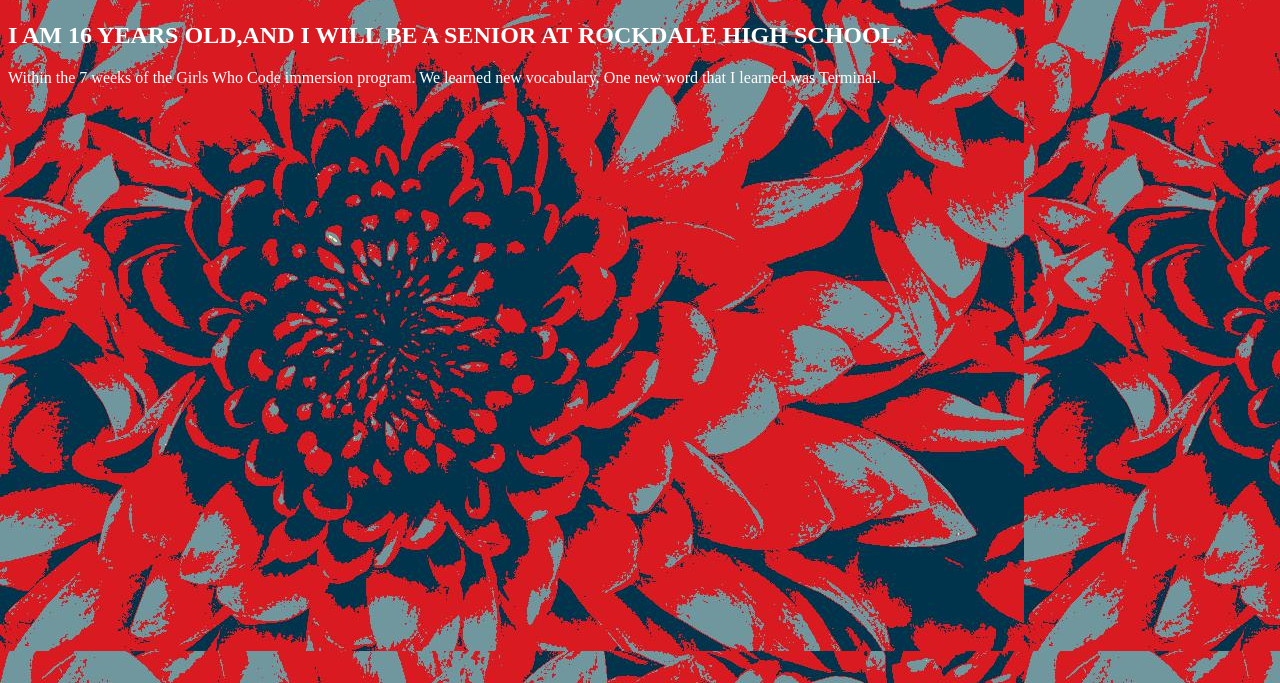
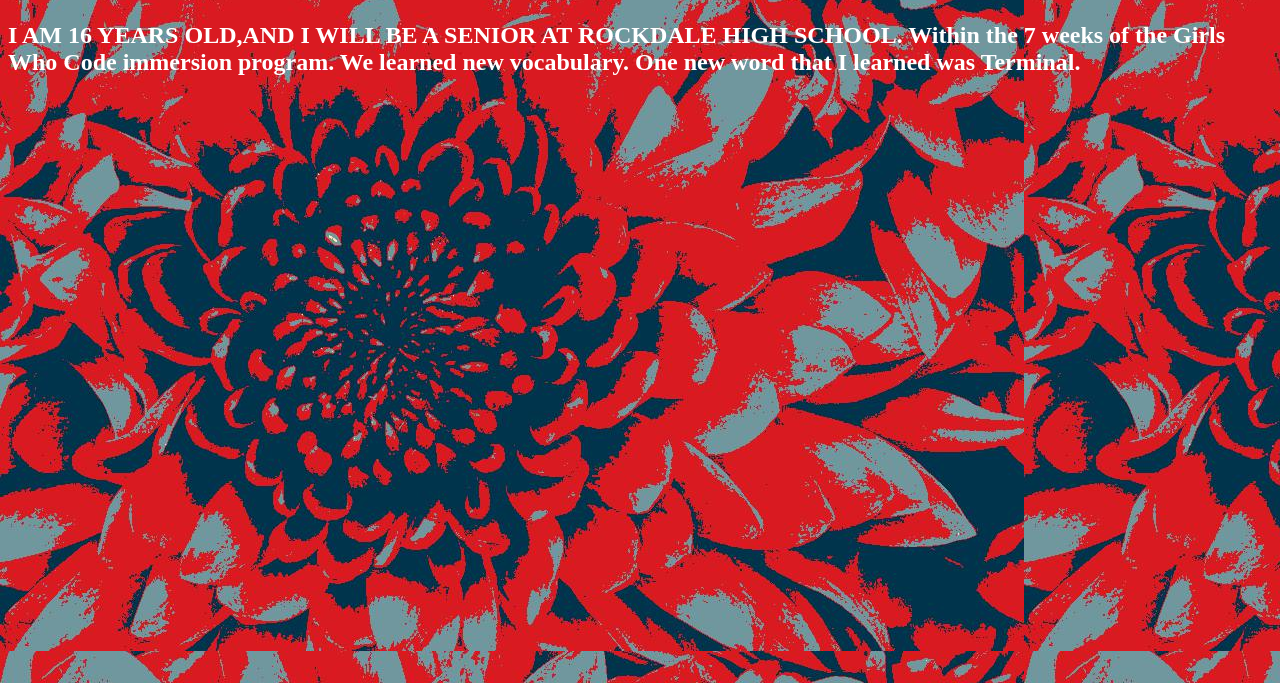
Before and after one commit to KaiJoseph04/kai-s-website, a plain HTML site: page index.html in a window 1280 px wide. Shown: the part 117-800 px from the top of the page. Drawn offline with Linux system fonts and the light colour scheme.

Commit message:
Update index.html

```diff
--- a/index.html
+++ b/index.html
@@ -4,9 +4,9 @@
 
 <h1 style="font-size:56px;color:white;text-align:center">KAI JOSEPH'S ALL ABOUT ME</h1>
 
-<h2 style="color:white"> I AM 16 YEARS OLD,AND I WILL BE A SENIOR AT ROCKDALE HIGH SCHOOL.  </h2>
+<h2 style="color:white"> I AM 16 YEARS OLD,AND I WILL BE A SENIOR AT ROCKDALE HIGH SCHOOL.
+	 Within the 7 weeks of the Girls Who Code immersion program. We learned new vocabulary. One new word that I learned was Terminal.</h2>
 
 
-
-<P style="color:white"> Within the 7 weeks of the Girls Who Code immersion program. We learned new vocabulary. One new word that I learned was Terminal.<P/>
+</body>
 </html>
```
